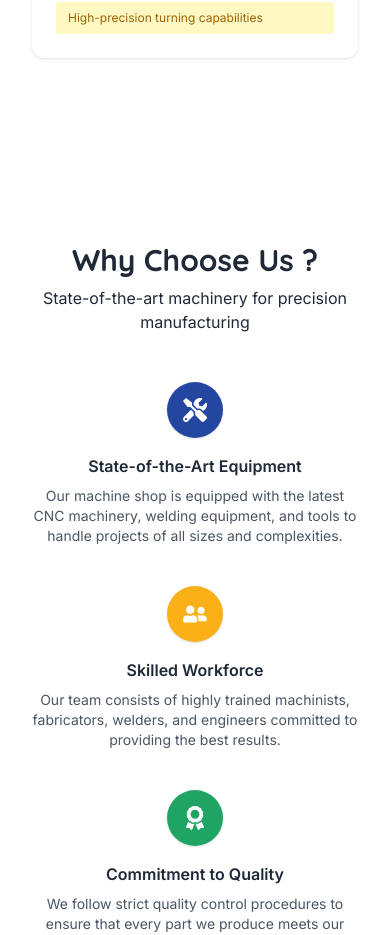
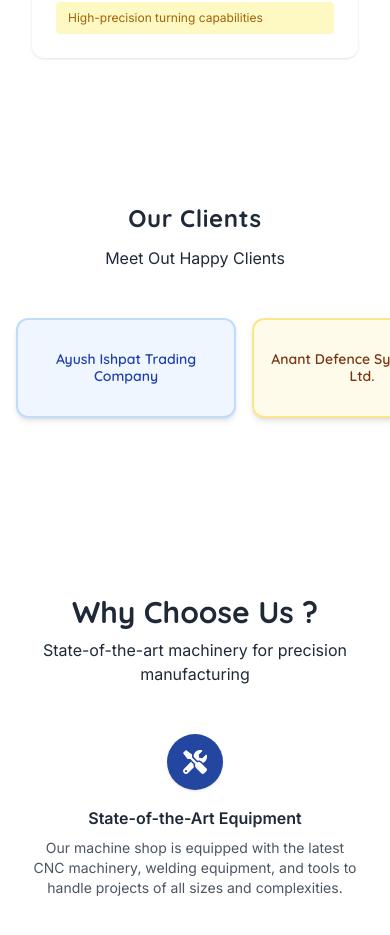
Before and after one commit to vishwasariindustry-collab/vishwasariindustries, a React (Create React App) app: page / in a window 390 px wide. Shown: the part 4619-5554 px from the top of the page. Built offline with nearby package versions, Linux system fonts and the light colour scheme.

Commit message:
added client section

```diff
--- a/src/App.jsx
+++ b/src/App.jsx
@@ -4,6 +4,7 @@ import Hero from "./components/Hero";
 import About from "./components/About";
 import Services from "./components/Services";
 import Equipment from "./components/Equipment";
+import Clients from "./components/Clients";
 import ChooseUs from "./components/ChooseUs";
 import Contact from "./components/Contact";
 import Footer from "./components/Footer";
@@ -61,6 +62,7 @@ function App() {
           <Equipment />
         </div>
       </div>
+      <Clients />
       <ChooseUs />
       <Contact />
       <Footer />
--- /dev/null
+++ b/src/components/Clients.jsx
@@ -0,0 +1,81 @@
+import React, { useRef } from "react";
+
+const CLIENTS = [
+  "Ayush Ishpat Trading Company",
+  "Anant Defence System Pvt. Ltd.",
+  "Unique Uhpc Infra llp",
+  "Sai Techno Fab.",
+  "Rudra Enterprises",
+  "Perfect Metal",
+  "Mannar Tools",
+];
+
+const QUOTE = "Meet Out Happy Clients";
+
+const CARD_COLORS = [
+  "bg-blue-50 border-blue-200 text-blue-800",
+  "bg-amber-50 border-amber-200 text-amber-900",
+  "bg-red-50 border-red-200 text-red-800",
+  "bg-slate-100 border-slate-300 text-slate-800",
+  "bg-emerald-50 border-emerald-200 text-emerald-800",
+];
+
+function ClientLogoCard({ name, colorIndex }) {
+  const colorClass = CARD_COLORS[colorIndex % CARD_COLORS.length];
+  return (
+    <div
+      className={`rounded-xl shadow-md p-4 sm:p-5 flex items-center justify-center min-h-[100px] min-w-[160px] sm:min-w-[180px] flex-shrink-0 max-w-[220px] border-2 ${colorClass}`}
+    >
+      <p className="text-sm sm:text-base font-semibold font-quicksand text-center leading-tight">
+        {name}
+      </p>
+    </div>
+  );
+}
+
+export default function Clients() {
+  const scrollRef = useRef(null);
+
+  const handleWheel = (e) => {
+    const el = scrollRef.current;
+    if (!el) return;
+    const { scrollLeft, scrollWidth, clientWidth } = el;
+    const canScrollLeft = scrollLeft > 0;
+    const canScrollRight = scrollLeft < scrollWidth - clientWidth - 1;
+    if (e.deltaY !== 0 && (e.deltaY > 0 ? canScrollRight : canScrollLeft)) {
+      e.preventDefault();
+      el.scrollLeft += e.deltaY;
+    }
+  };
+
+  return (
+    <section id="clients" className="max-w-6xl mx-auto py-16 px-4 sm:px-6">
+      <h3 className="text-2xl sm:text-3xl font-bold tracking-wide text-center text-gray-800 font-quicksand mb-3">
+        Our Clients
+      </h3>
+
+      <p className="text-center mb-12 font-inter text-base sm:text-lg">
+        {QUOTE}
+      </p>
+
+      <div
+        ref={scrollRef}
+        onWheel={handleWheel}
+        className="clients-cards-scroll flex flex-nowrap gap-4 sm:gap-6 overflow-x-auto overflow-y-hidden scroll-smooth pb-2 -mx-4 px-4 sm:-mx-6 sm:px-6"
+        style={{
+          scrollbarWidth: "none",
+          msOverflowStyle: "none",
+        }}
+      >
+        {CLIENTS.map((name, index) => (
+          <ClientLogoCard key={index} name={name} colorIndex={index} />
+        ))}
+      </div>
+      <style>{`
+        .clients-cards-scroll::-webkit-scrollbar {
+          display: none;
+        }
+      `}</style>
+    </section>
+  );
+}
--- a/src/components/Header.jsx
+++ b/src/components/Header.jsx
@@ -19,6 +19,7 @@ export default function Header() {
           <a href="#about" className="hover:text-red-500">About</a>
           <a href="#services" className="hover:text-red-500">Services</a>
           <a href="#equipment" className="hover:text-red-500">Equipment</a>
+          <a href="#clients" className="hover:text-red-500">Clients</a>
           <a href="#contact" className="hover:text-red-500">Contact Us</a>
         </nav>
         {/* Hamburger Icon */}
@@ -36,6 +37,7 @@ export default function Header() {
           <a href="#about" className="block py-2 hover:text-red-500">About</a>
           <a href="#services" className="block py-2 hover:text-red-500">Services</a>
           <a href="#equipment" className="block py-2 hover:text-red-500">Equipment</a>
+          <a href="#clients" className="block py-2 hover:text-red-500">Clients</a>
           <a href="#contact" className="block py-2 hover:text-red-500">Contact Us</a>
         </nav>
       )}
--- a/src/components/Hero.jsx
+++ b/src/components/Hero.jsx
@@ -19,7 +19,13 @@ export default function Hero() {
         <p className="text-base sm:text-lg mb-6">
           Custom CNC/VMC machining with quality and speed.
         </p>
-        <button className="bg-red-600 hover:bg-red-700 px-4 py-2 rounded text-white text-sm sm:text-base">
+        <button
+          onClick={() => {
+            const el = document.getElementById("contact");
+            if (el) el.scrollIntoView({ behavior: "smooth" });
+          }}
+          className="bg-red-600 hover:bg-red-700 px-4 py-2 rounded text-white text-sm sm:text-base"
+        >
           Get Custom Quote
         </button>
       </motion.div>
```
Also changed, not shown: 23 other files (tests, documents, lock files or other folders).
